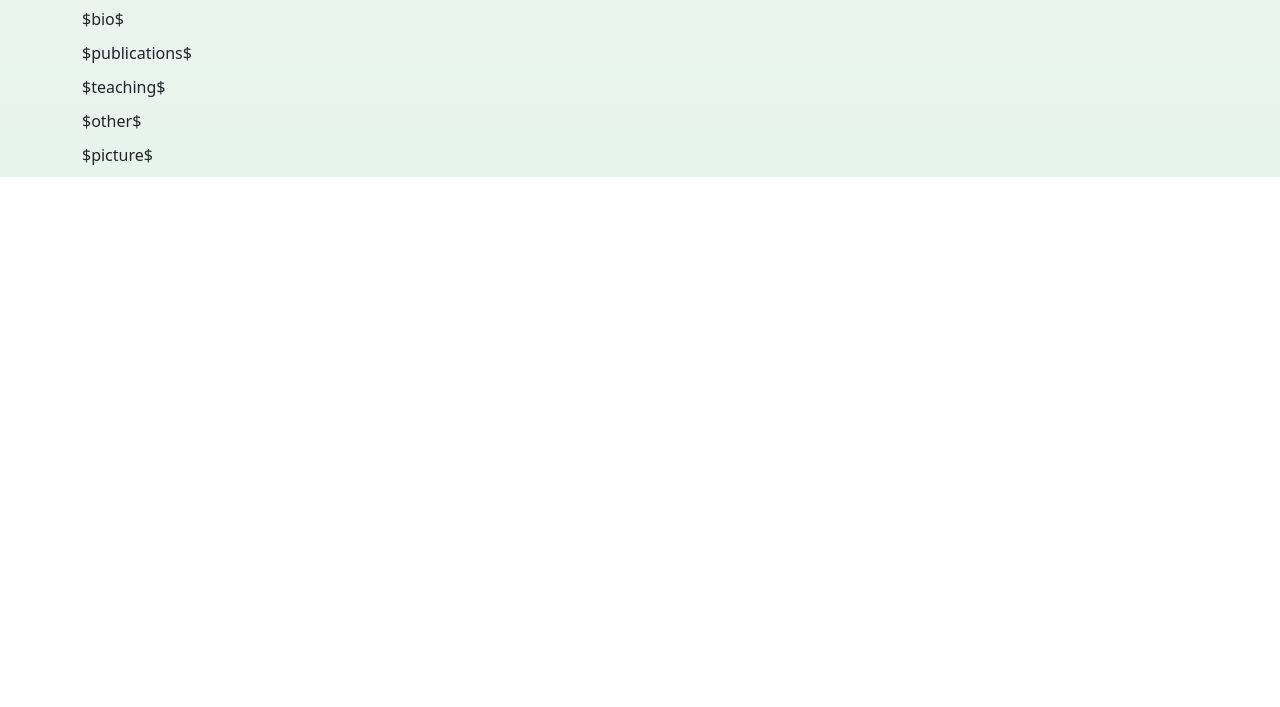
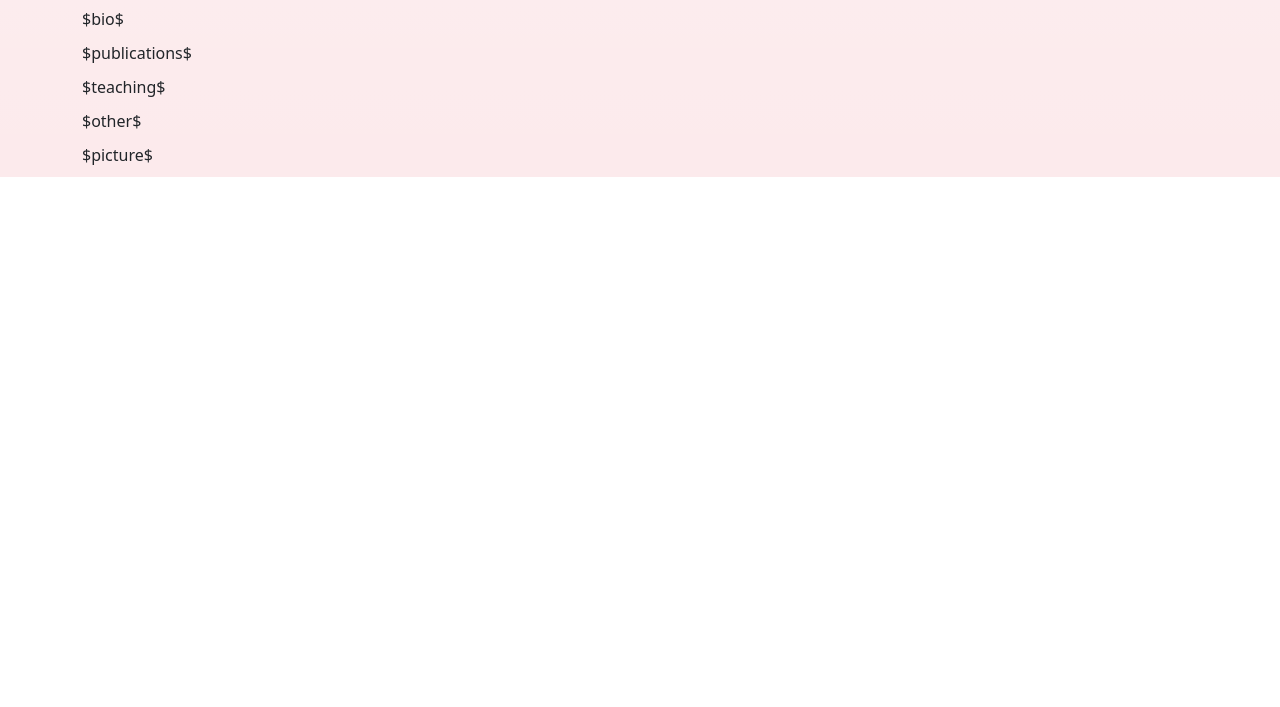
Before and after one commit to robertmatyasi/website, a plain HTML site: page pandoc_template.html in a window 1280 px wide. Shown: the part 93-800 px from the top of the page. Drawn offline with nearby package versions, Linux system fonts and the light colour scheme.

Commit message:
red background

```diff
--- a/pandoc_template.html
+++ b/pandoc_template.html
@@ -7,7 +7,7 @@
     <link href="https://cdn.jsdelivr.net/npm/bootstrap@5.2.2/dist/css/bootstrap.min.css" rel="stylesheet" integrity="sha384-Zenh87qX5JnK2Jl0vWa8Ck2rdkQ2Bzep5IDxbcnCeuOxjzrPF/et3URy9Bv1WTRi" crossorigin="anonymous">
   </head>
   <body>
-    <div class="bg-success bg-gradient bg-opacity-10">
+    <div class="bg-danger bg-gradient bg-opacity-10">
       <div class="container">
         <div class="row">
           <div class="col-md-12" style="margin-bottom: 10px; margin-top: 20px">
```
